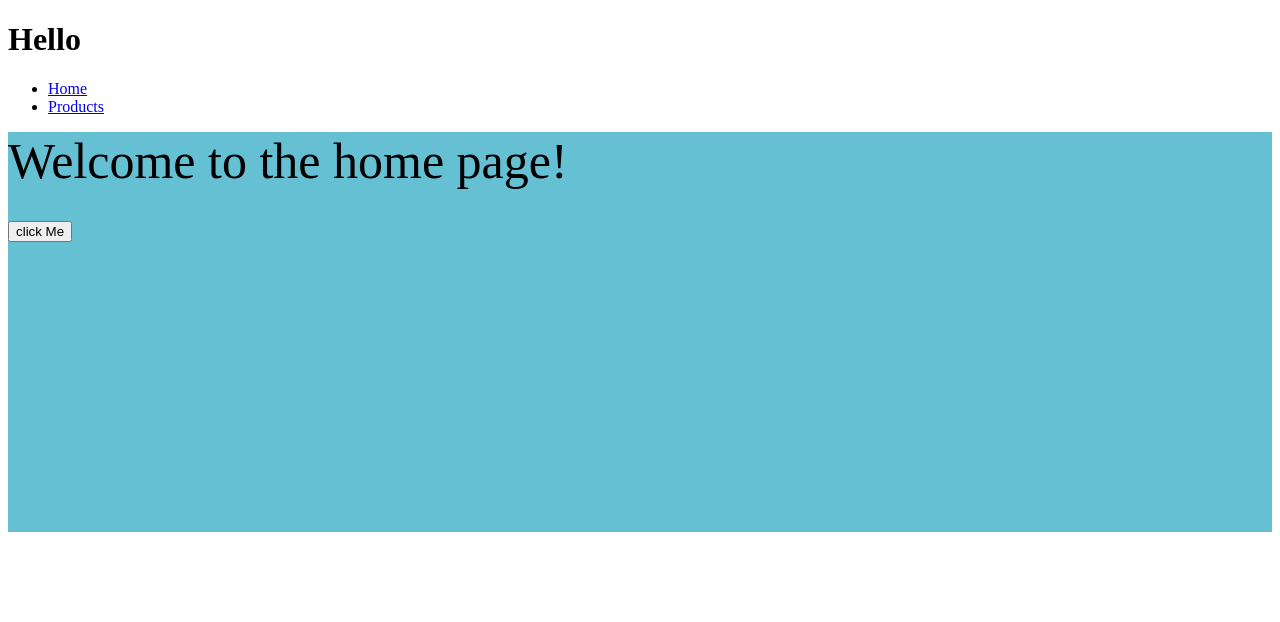
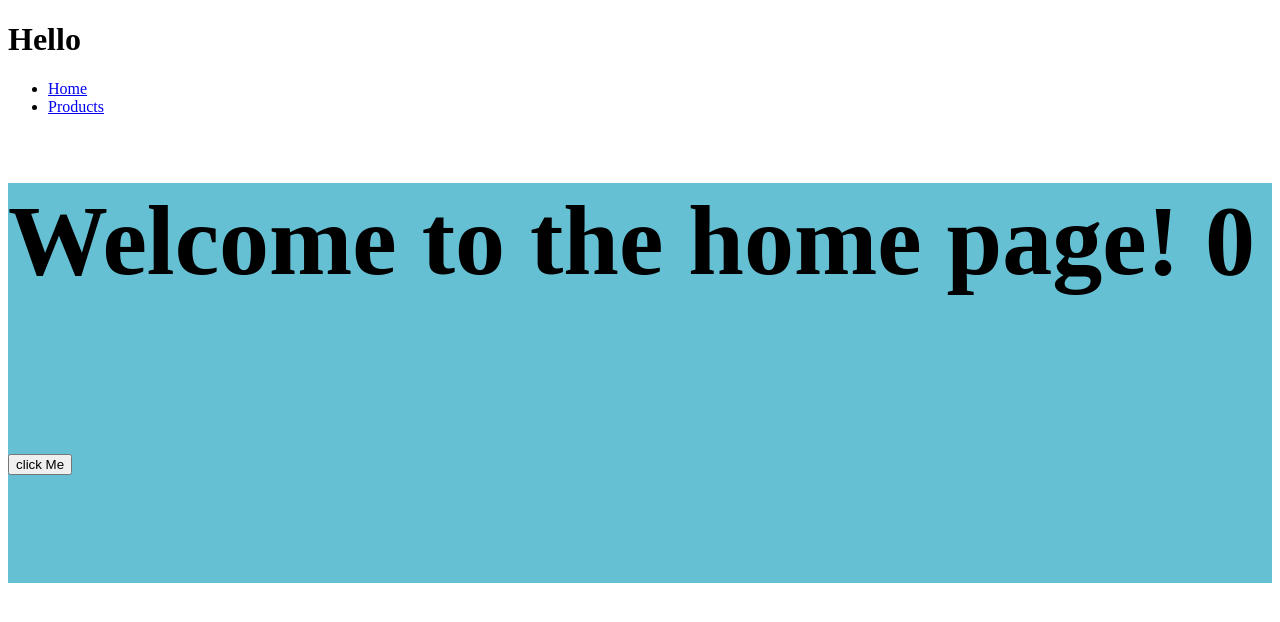
Before and after one commit to SandhanuDulmeth/firstProject-React-Vite, a React (Vite) app: page /home in a window 1280 px wide. Shown: the top 622 px of the page. Built offline with nearby package versions, Linux system fonts and the light colour scheme.

Commit message:
style: add counter functionality to Home component for interactive user experience

```diff
--- a/src/pages/Home.jsx
+++ b/src/pages/Home.jsx
@@ -1,9 +1,14 @@
+
+import React, { useState } from 'react';
+
 export default function Home() {
 
+    const [count, setCount] = useState(0);
 
-function printSomthing() {
-       console.log("I am clicked");
-  }
+    function incrementCount() {
+      setCount(prevCount => prevCount + 1);
+    }
+
 
 
 
@@ -12,9 +17,9 @@ function printSomthing() {
     return (
         <>
             <div className="home">
-                Welcome to the home page!
+               <h1>Welcome to the home page! {count}</h1>
                 <br />
-                <button onClick={printSomthing}>click Me </button>
+                <button onClick={incrementCount}>click Me </button>
 
 
 
```
